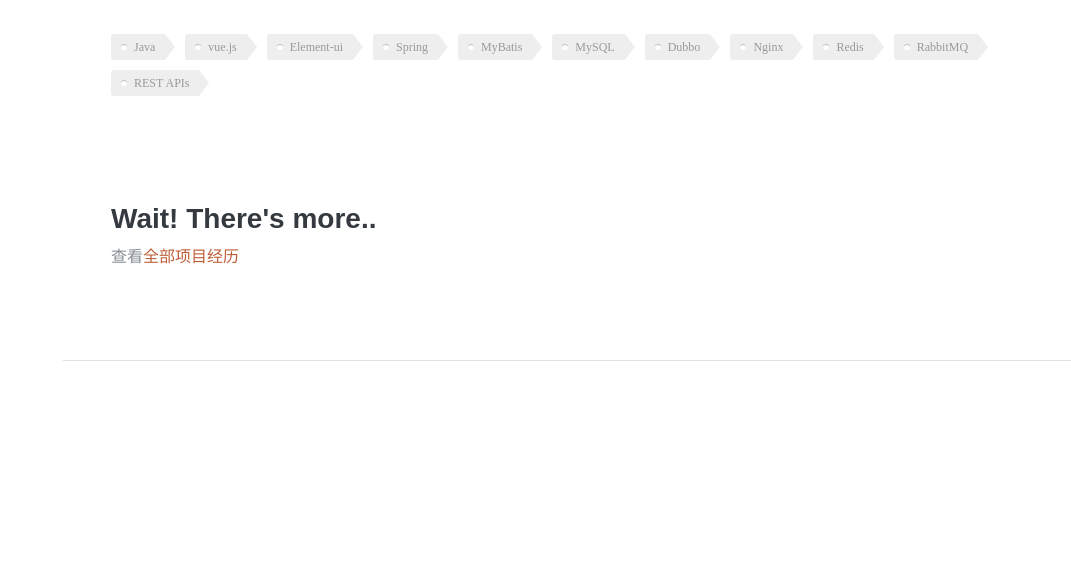
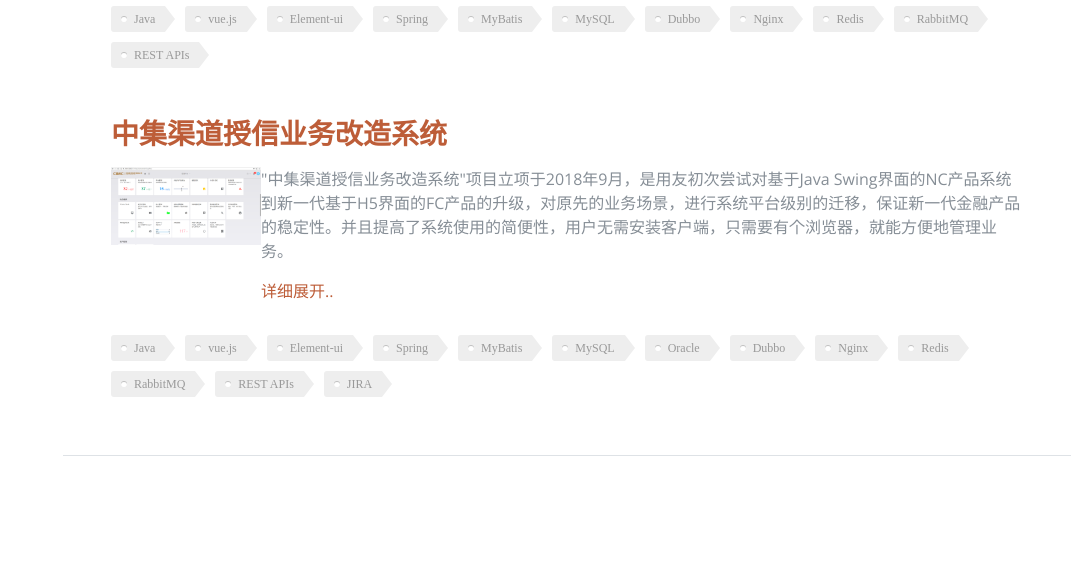
Before and after one commit to DamienLiu/damienliu.github.io, a plain HTML site: page index.html in a window 1280 px wide. Shown: the part 2039-2622 px from the top of the page, without its empty margins (209-1280 px from the left). Drawn offline with nearby package versions, Linux system fonts and the light colour scheme; a web font is replaced by a local one.

Commit message:
优化界面

```diff
--- a/index.html
+++ b/index.html
@@ -90,7 +90,7 @@
         </div>
 		<div>
           <p>男，23岁，软件工程专业学士，2018年毕业于北京交通大学，在IT行业从业至今。注重个人修养，逻辑思维强，乐于探索和接受新事物。</p>
-<h5>Hunting Job</h5>
+<h5>open to new opportunities</h5>
 <hr>
 <p>
     这份简历是基于GoHugo框架制作的， 感谢<a href="https://github.com/eddiewebb/hugo-resume">Eddie Webb</a>制作的开源主题
@@ -359,12 +359,53 @@
 </div>
 
 
+
+<h3 class="mb-3"><a href="https://damienliu.github.io/projects/creations/marketplace/">中集渠道授信业务改造系统</a></h3>
+<div class="resume-item d-flex flex-column flex-md-row mb-3">
+
+  <div class="resume-content " style="width:200px;!important;">
+
+      <img src="/img/zhongji_project.png" style="max-height:150px;max-width:150px;"/>
+
   </div>
+  <div class="resume-date">
+    <p>"中集渠道授信业务改造系统"项目立项于2018年9月，是用友初次尝试对基于Java Swing界面的NC产品系统到新一代基于H5界面的FC产品的升级，对原先的业务场景，进行系统平台级别的迁移，保证新一代金融产品的稳定性。并且提高了系统使用的简便性，用户无需安装客户端，只需要有个浏览器，就能方便地管理业务。<p>
+    <p class><a href="https://damienliu.github.io/projects/creations/marketplace/">详细展开..</a></p>
+  </div>
+</div>
+<div><ul class="tags">
 
-    <div class="my-auto">
-      <h3>Wait! There's more..</h3>
-      <p>查看<a href="https://damienliu.github.io/projects/creations/">全部项目经历</a></p>
-    </div>
+      <li><a class="tag" href="/tags/java">Java</a></li>
+
+      <li><a class="tag" href="/tags/vue.js">vue.js</a></li>
+
+      <li><a class="tag" href="/tags/element-ui">Element-ui</a></li>
+
+      <li><a class="tag" href="/tags/spring">Spring</a></li>
+
+      <li><a class="tag" href="/tags/mybatis">MyBatis</a></li>
+
+      <li><a class="tag" href="/tags/mysql">MySQL</a></li>
+
+      <li><a class="tag" href="/tags/oracle">Oracle</a></li>
+
+      <li><a class="tag" href="/tags/dubbo">Dubbo</a></li>
+
+      <li><a class="tag" href="/tags/nginx">Nginx</a></li>
+
+      <li><a class="tag" href="/tags/redis">Redis</a></li>
+
+      <li><a class="tag" href="/tags/rabbitmq">RabbitMQ</a></li>
+
+      <li><a class="tag" href="/tags/rest-apis">REST APIs</a></li>
+
+      <li><a class="tag" href="/tags/jira">JIRA</a></li>
+
+</ul>
+</div>
+
+
+  </div>
 
 </section>
 
```
